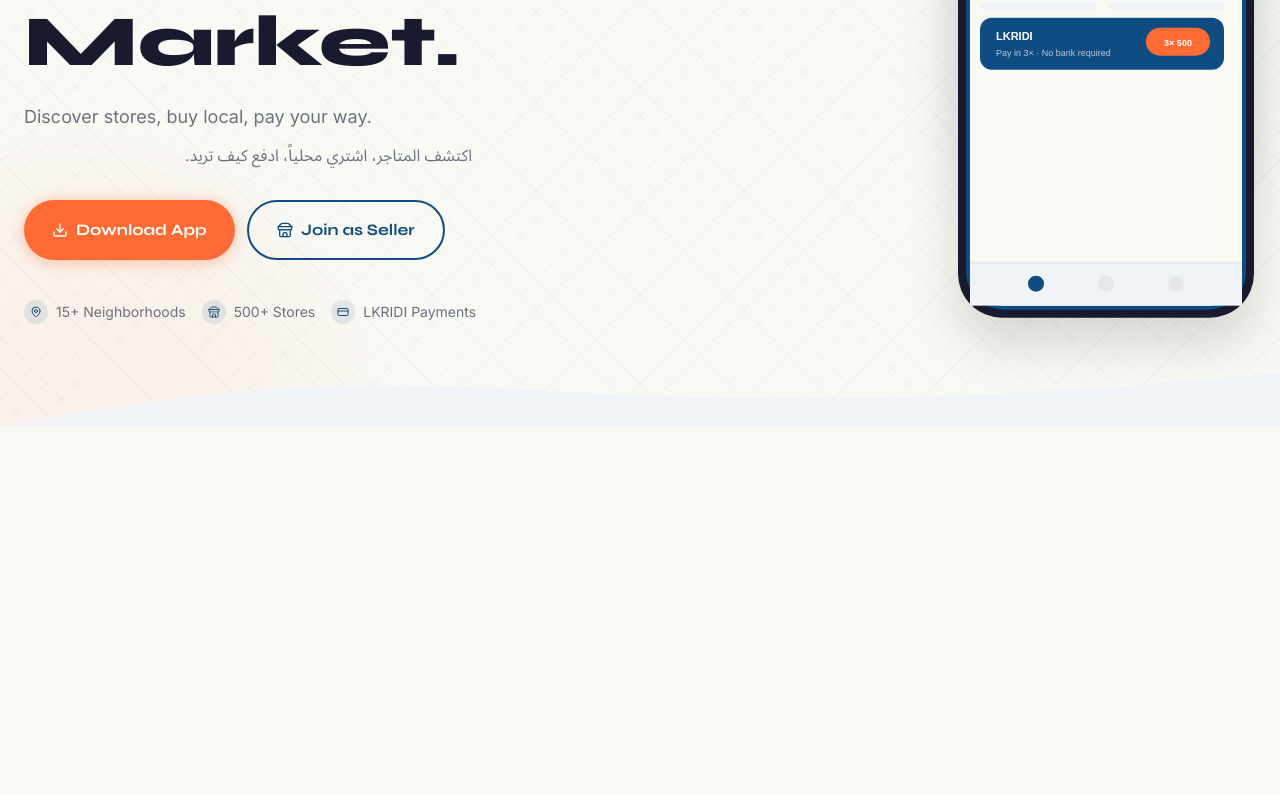
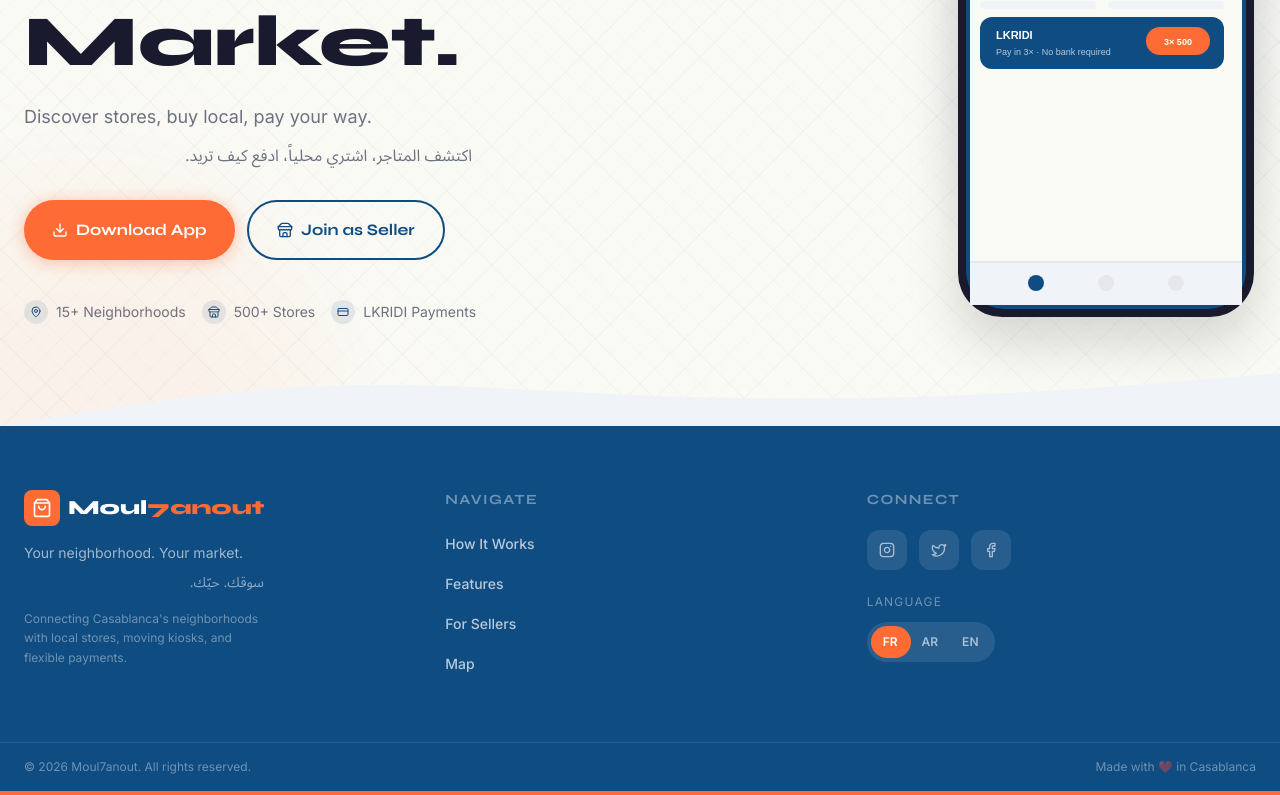
Before and after one commit to 7ossam-II/Moul-L7anout, a Next.js app in the folder website/: page / in a window 1280 px wide. Shown: the part 430-1225 px from the top of the page. Before the commit the page ends 856 px from the top, so only its background shows below. Built offline with nearby package versions, Linux system fonts and the light colour scheme.

Commit message:
feat(website): add Footer with navy bg, orange accent border, spring micro-interactions

```diff
--- a/website/app/page.tsx
+++ b/website/app/page.tsx
@@ -2,12 +2,14 @@
 
 import Navbar from "@/components/shared/Navbar";
 import Hero from "@/components/sections/Hero";
+import Footer from "@/components/sections/Footer";
 
 export default function Home() {
   return (
     <main className="bg-cream">
       <Navbar />
       <Hero />
+      <Footer />
     </main>
   );
 }
--- a/website/components/sections/Footer.tsx
+++ b/website/components/sections/Footer.tsx
@@ -0,0 +1,189 @@
+"use client";
+
+import { useRef, useState, useEffect } from "react";
+import { motion, useInView } from "framer-motion";
+import { ShoppingBag, Instagram, Twitter, Facebook } from "lucide-react";
+
+const navLinks = [
+  { label: "How It Works", href: "#how-it-works" },
+  { label: "Features", href: "#features" },
+  { label: "For Sellers", href: "#for-sellers" },
+  { label: "Map", href: "#map" },
+];
+
+const socials = [
+  { icon: Instagram, href: "#", label: "Instagram" },
+  { icon: Twitter, href: "#", label: "Twitter" },
+  { icon: Facebook, href: "#", label: "Facebook" },
+];
+
+const languages = ["FR", "AR", "EN"];
+const spring = { type: "spring", stiffness: 500, damping: 30 };
+
+function FooterNavLink({ label, href }: { label: string; href: string }) {
+  const [hovered, setHovered] = useState(false);
+  return (
+    <a
+      href={href}
+      onMouseEnter={() => setHovered(true)}
+      onMouseLeave={() => setHovered(false)}
+      className="relative text-sm font-inter font-medium text-white/70 hover:text-white transition-colors duration-200 py-1 inline-block"
+    >
+      {label}
+      <motion.span
+        className="absolute bottom-0 left-0 h-[1.5px] bg-white rounded-full"
+        initial={{ width: 0 }}
+        animate={{ width: hovered ? "100%" : 0 }}
+        transition={{ duration: 0.25, ease: [0.25, 0.46, 0.45, 0.94] }}
+      />
+    </a>
+  );
+}
+
+function FooterLangSwitcher() {
+  const [lang, setLang] = useState("FR");
+  const [pillLeft, setPillLeft] = useState(0);
+  const [pillWidth, setPillWidth] = useState(0);
+  const refs = useRef<(HTMLButtonElement | null)[]>([]);
+
+  useEffect(() => {
+    const idx = languages.indexOf(lang);
+    const el = refs.current[idx];
+    if (el) {
+      setPillLeft(el.offsetLeft);
+      setPillWidth(el.offsetWidth);
+    }
+  }, [lang]);
+
+  return (
+    <div className="relative inline-flex items-center bg-white/10 rounded-full px-1 py-1">
+      <motion.span
+        className="absolute top-1 bottom-1 bg-orange rounded-full z-0"
+        animate={{ left: pillLeft, width: pillWidth }}
+        transition={spring}
+      />
+      {languages.map((l, i) => (
+        <button
+          key={l}
+          ref={(el) => { refs.current[i] = el; }}
+          onClick={() => setLang(l)}
+          className={`relative z-10 text-xs font-inter font-semibold px-3 py-1.5 rounded-full transition-colors duration-200 min-h-[32px] ${
+            lang === l ? "text-white" : "text-white/60 hover:text-white"
+          }`}
+        >
+          {l}
+        </button>
+      ))}
+    </div>
+  );
+}
+
+export default function Footer() {
+  const ref = useRef<HTMLElement>(null);
+  const inView = useInView(ref, { once: true, margin: "-60px" });
+
+  const colVariants = {
+    hidden: { opacity: 0, y: 24 },
+    visible: (i: number) => ({
+      opacity: 1,
+      y: 0,
+      transition: { duration: 0.5, ease: [0.25, 0.46, 0.45, 0.94], delay: i * 0.1 },
+    }),
+  };
+
+  return (
+    <footer ref={ref} className="relative bg-navy border-b-[4px] border-orange">
+      <div className="max-w-7xl mx-auto px-4 sm:px-6 py-16">
+        <div className="grid grid-cols-1 md:grid-cols-3 gap-12 md:gap-8">
+
+          {/* Col 1: Brand */}
+          <motion.div
+            custom={0}
+            variants={colVariants}
+            initial="hidden"
+            animate={inView ? "visible" : "hidden"}
+          >
+            <a href="#" className="inline-flex items-center gap-2 mb-4">
+              <div className="w-9 h-9 bg-orange rounded-lg flex items-center justify-center">
+                <ShoppingBag className="w-5 h-5 text-white" />
+              </div>
+              <span className="font-syne font-extrabold text-xl text-white">
+                Moul<span className="text-orange">7anout</span>
+              </span>
+            </a>
+            <p className="text-sm font-inter text-white/60 leading-relaxed mb-2 max-w-[240px]">
+              Your neighborhood. Your market.
+            </p>
+            <p className="text-sm font-arabic text-white/50 text-right max-w-[240px]" dir="rtl">
+              سوقك. حيّك.
+            </p>
+            <p className="text-xs font-inter text-white/40 mt-4 max-w-[240px] leading-relaxed">
+              Connecting Casablanca&apos;s neighborhoods with local stores, moving kiosks, and flexible payments.
+            </p>
+          </motion.div>
+
+          {/* Col 2: Nav links */}
+          <motion.div
+            custom={1}
+            variants={colVariants}
+            initial="hidden"
+            animate={inView ? "visible" : "hidden"}
+          >
+            <h3 className="font-syne font-bold text-sm text-white/40 uppercase tracking-widest mb-5">
+              Navigate
+            </h3>
+            <ul className="flex flex-col gap-3">
+              {navLinks.map((link) => (
+                <li key={link.href}>
+                  <FooterNavLink label={link.label} href={link.href} />
+                </li>
+              ))}
+            </ul>
+          </motion.div>
+
+          {/* Col 3: Connect */}
+          <motion.div
+            custom={2}
+            variants={colVariants}
+            initial="hidden"
+            animate={inView ? "visible" : "hidden"}
+          >
+            <h3 className="font-syne font-bold text-sm text-white/40 uppercase tracking-widest mb-5">
+              Connect
+            </h3>
+            <div className="flex items-center gap-3 mb-6">
+              {socials.map(({ icon: Icon, href, label }) => (
+                <motion.a
+                  key={label}
+                  href={href}
+                  aria-label={label}
+                  className="w-10 h-10 rounded-xl bg-white/10 flex items-center justify-center text-white/60 min-h-[40px]"
+                  whileHover={{ scale: 1.15, backgroundColor: "rgba(255,107,53,0.2)", color: "#FF6B35" }}
+                  whileTap={{ scale: 0.92 }}
+                  transition={spring}
+                >
+                  <Icon className="w-4 h-4" />
+                </motion.a>
+              ))}
+            </div>
+            <p className="text-xs font-inter text-white/40 mb-3 uppercase tracking-widest">Language</p>
+            <FooterLangSwitcher />
+          </motion.div>
+
+        </div>
+      </div>
+
+      {/* Bottom bar */}
+      <div className="border-t border-white/10">
+        <div className="max-w-7xl mx-auto px-4 sm:px-6 py-4 flex flex-col sm:flex-row items-center justify-between gap-2">
+          <p className="text-xs font-inter text-white/40">
+            © 2026 Moul7anout. All rights reserved.
+          </p>
+          <p className="text-xs font-inter text-white/40">
+            Made with ❤️ in Casablanca
+          </p>
+        </div>
+      </div>
+    </footer>
+  );
+}
```
